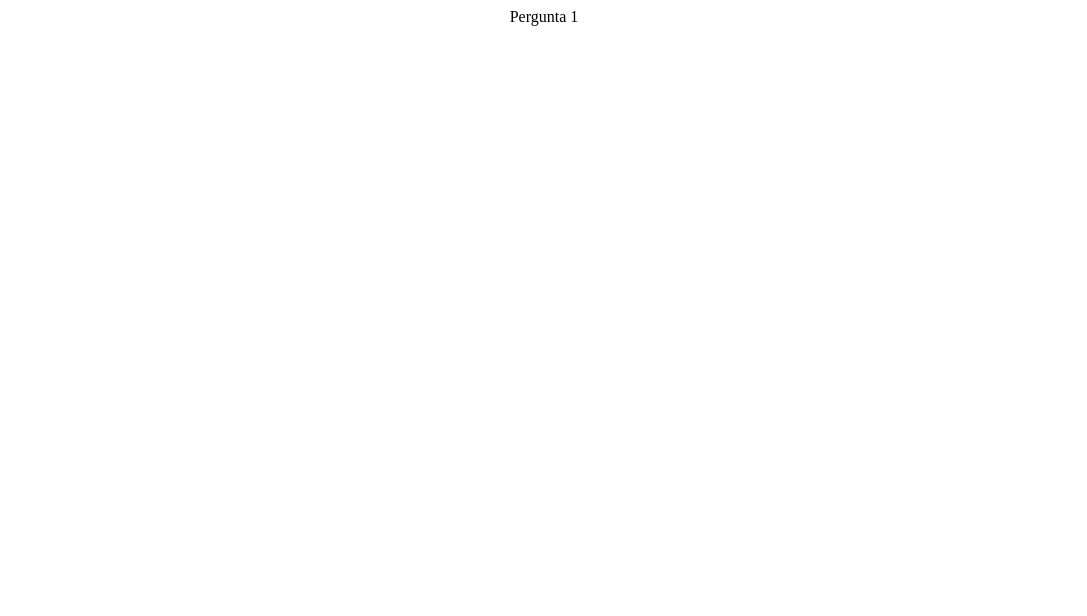
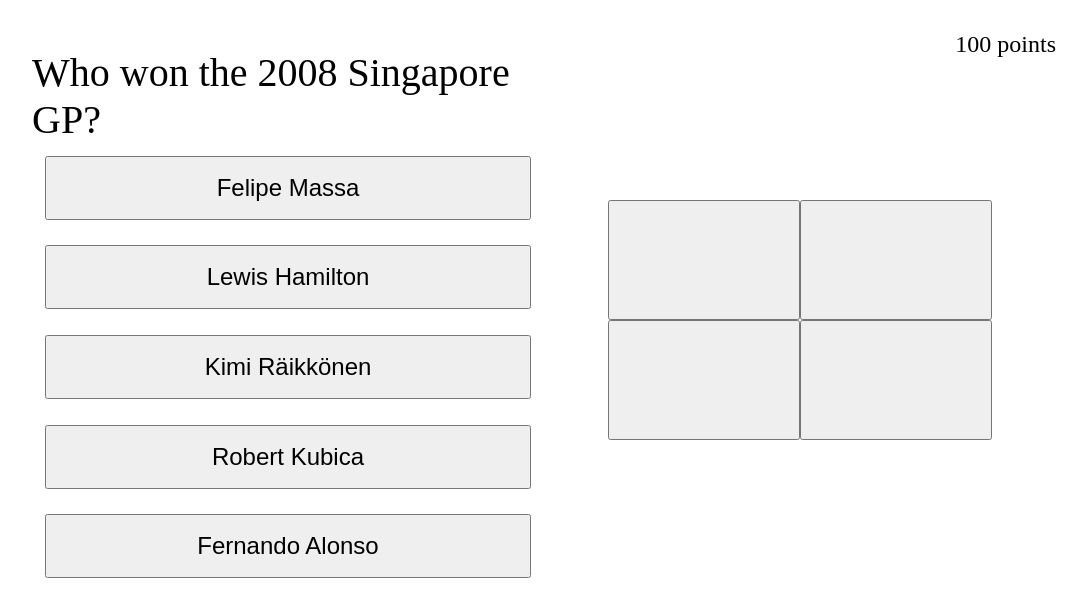
Before and after one commit to aclicks/crazyf1gps, a website: page index.html in a window 1280 px wide. Both pictures are taken after a click on the button "Play!". Shown: the whole page, without its empty margins (96-1183 px from the left). Drawn offline with Linux system fonts and the light colour scheme.

Commit message:
Filling answers

```diff
--- a/Index.js
+++ b/Index.js
@@ -3,13 +3,13 @@
     this.name = "";
     this.score = 0;
     this.questions = [
-        { question: "Who won the 2008 Singapore GP?",
+        { questionEasy: "Who won the 2008 Singapore GP?",
         answers: ["Felipe Massa", "Lewis Hamilton", "Kimi Räikkönen", "Robert Kubica", "Fernando Alonso"],
         correctAnswer: "Fernando Alonso",},
-        { question: "Who won the 2012 Spain GP?",
+        { questionEasy: "Who won the 2012 Spain GP?",
         answers: ["Pastor Maldonado", "Lewis Hamilton", "Kimi Räikkönen", "Romain Grosjean", "Fernando Alonso"],
         correctAnswer: "Pastor Maldonado",},
-        { question: "Who won the 2017 Azerbaijan GP?",
+        { questionEasy: "Who won the 2017 Azerbaijan GP?",
         answers: ["Max Verstappen", "Lewis Hamilton", "Lance Stroll", "Daniel Ricciardo", "Esteban Ocon"],
         correctAnswer: "Daniel Ricciardo",},
  ];
@@ -23,13 +23,21 @@
         introPage.classList.add("hide");
 
         gameBoard.classList.remove("hide");
-
-
-        console.log("click");
     }
 
     showQuestion () {
-        //renderizar questão 1 e respostas da 1 no html
+        let question1 = document.querySelector(".question1");
+        let answer1 = document.querySelector(".answer1");
+        let answer2 = document.querySelector(".answer2");
+        let answer3 = document.querySelector(".answer3");
+        let answer4 = document.querySelector(".answer4");
+        let answer5 = document.querySelector(".answer5");
+        question1.innerText  = this.questions[0].questionEasy
+        answer1.innerText = this.questions[0].answers[0];
+        answer2.innerText = this.questions[0].answers[1];
+        answer3.innerText = this.questions[0].answers[2];
+        answer4.innerText = this.questions[0].answers[3];
+        answer5.innerText = this.questions[0].answers[4];
     }
 
     checkAnswer () {
--- a/Style.css
+++ b/Style.css
@@ -41,6 +41,61 @@
     display: none;
 }
 
+.topQPage {
+    display: flex;
+    justify-content: flex-end;
+    width: 80vw;
+    height: 5vh;
+    align-content: center;
+    flex-wrap: wrap;
+    font-size: 1.5rem;
+    padding: 1rem;
+}
+
+.middleQPage {
+    display: flex;
+    width: 80vw;
+    height: 60vh;
+    flex-direction: row;
+}
+
+.question {
+    display: flex;
+    padding: 1rem;
+    font-size: 2.5rem;
+    flex-direction: column;
+    align-content: flex-start;
+    justify-content: center;
+    align-items: flex-start;
+    width: 40vw;
+}
+
+.answer {
+    padding: 1rem;
+    width: 38vw;
+    margin: 1vw;
+    font-size: 1.5rem;
+}
+
+.tips {
+    display: flex;
+    flex-wrap: wrap;
+    flex-direction: row;
+    justify-content: center;
+    align-content: center;
+    align-items: center;
+    width: 38vw;
+}
+
+.card {
+    width: 15vw;
+    height: 15vh;
+}
+
 .hide {
     display: none;
 }
+
+.bottomPage{
+    display: flex;
+}
--- a/exec.js
+++ b/exec.js
@@ -1,7 +1,13 @@
 const game = new CrazyGPs ();
 
+const input = document.querySelector('input');
+const startBtn = document.querySelector(".playBtn");
 
-const startBtn = document.querySelector(".playBtn");
 startBtn.addEventListener("click", () => {
-    game.play()
+    game.play();
+    game.showQuestion();
 });
+
+input.addEventListener('input', ( )=> {
+    game.name = input.value;
+});
--- a/index.html
+++ b/index.html
@@ -19,21 +19,22 @@
     </div>
     <div class="hide" id="gameBoard">
         <div class="topQPage">
-            <div class="score"></div>
+            <div class="score"> 100 <span>points</span></div>
         </div>
         <div class="middleQPage">
-            <div class="question"> Pergunta 1
-                <div class="answer"></div>
-                <div class="answer"></div>
-                <div class="answer"></div>
-                <div class="answer"></div>
-                <div class="answer"></div>
+            <div class="question">
+                <div class="question1"></div>
+                <button class="answer1 answer">1</button>
+                <button class="answer2 answer">2</button>
+                <button class="answer3 answer">3</button>
+                <button class="answer4 answer">4</button>
+                <button class="answer5 answer">5</button>
             </div>
             <div class="tips">
-                <div class="card"></div>
-                <div class="card"></div>
-                <div class="card"></div>
-                <div class="card"></div>
+                <button class="card"></button>
+                <button class="card"></button>
+                <button class="card"></button>
+                <button class="card"></button>
             </div>
         </div>
         <div class="bottomQPage">
```
